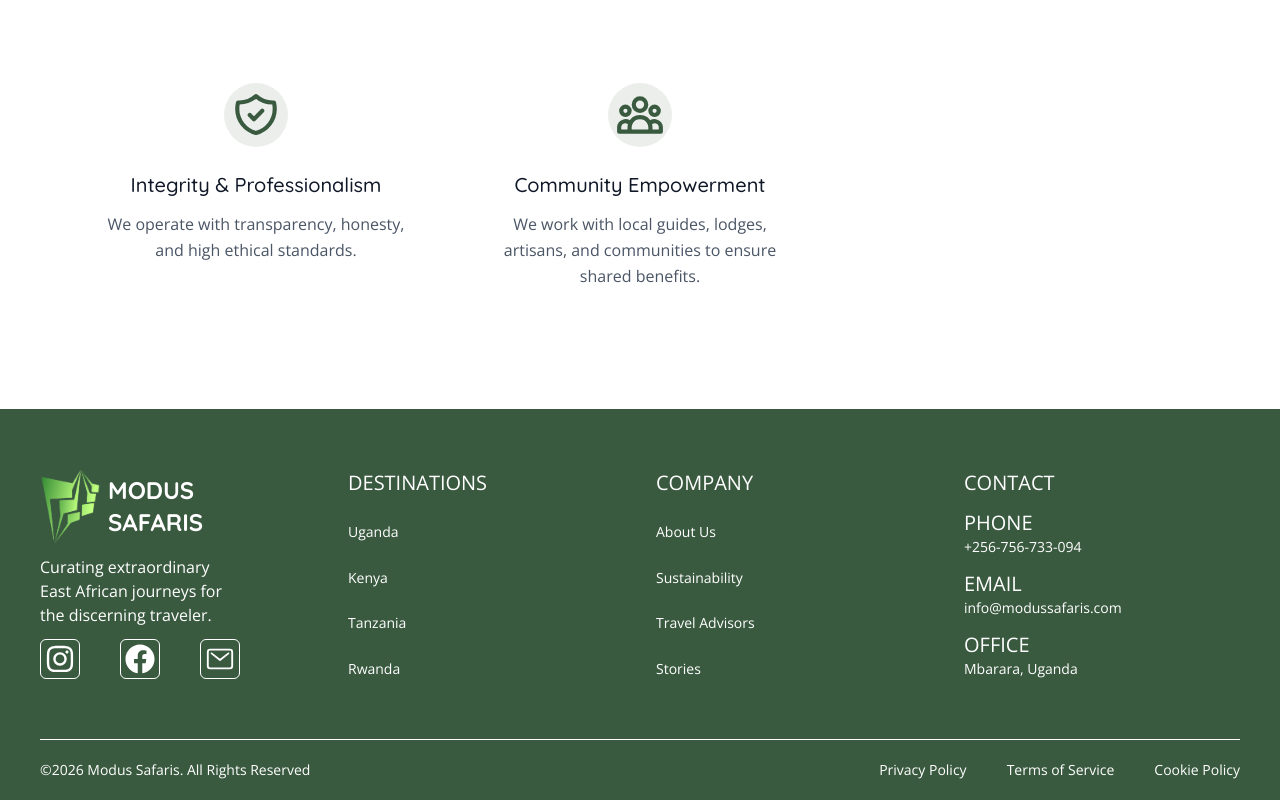
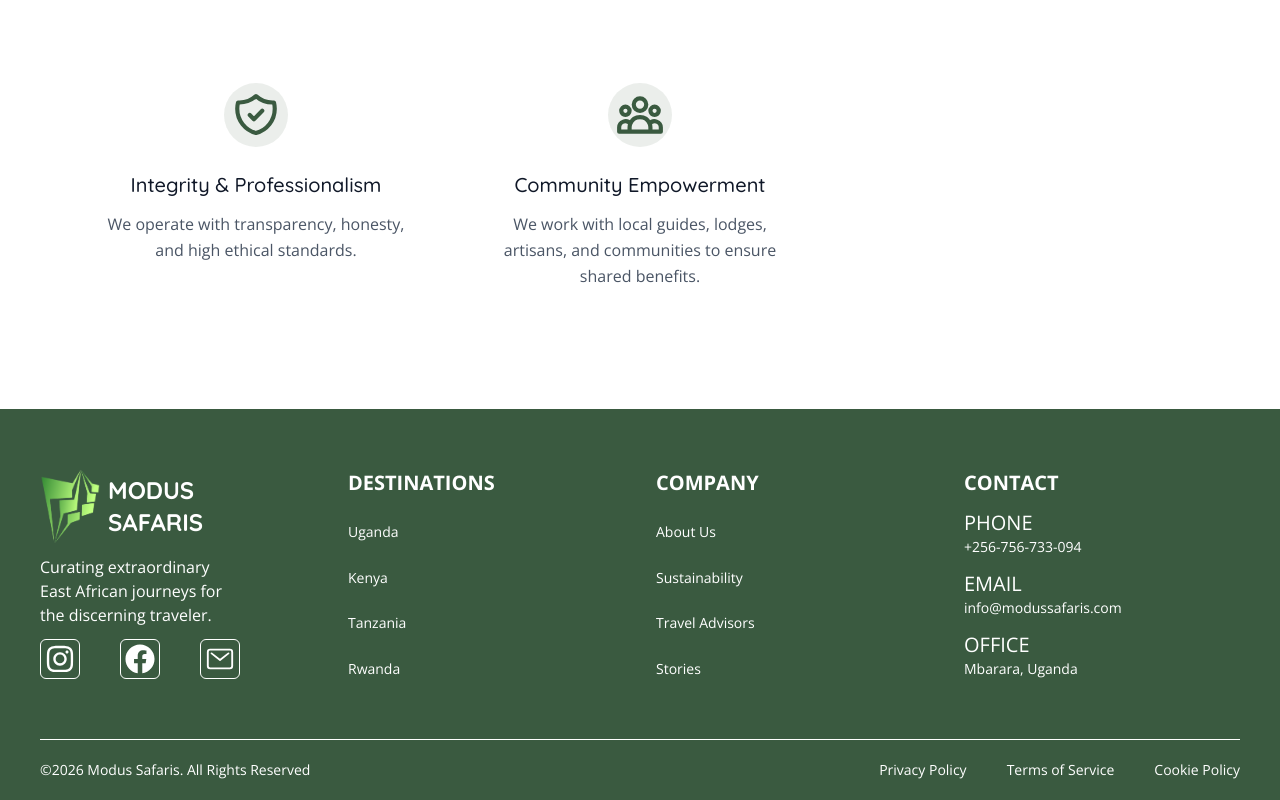
Before and after one commit to arnobeek/Modus-safaris, a React (Vite) app: page /about in a window 1280 px wide. Shown: the part 2771-3571 px from the top of the page. Built offline with nearby package versions, Linux system fonts and the light colour scheme; no server answers.

Commit message:
Worked on conflicts

```diff
--- a/src/components/BookingForm.jsx
+++ b/src/components/BookingForm.jsx
@@ -555,7 +555,7 @@ export default function BookingForm() {
                     </>
                   ) : (
                     <>
-                      SEND ENQUIRY
+                      SEND INQUIRY
                       <span className="text-xl">&rarr;</span>
                     </>
                   )}
--- a/src/components/Footer.jsx
+++ b/src/components/Footer.jsx
@@ -35,7 +35,7 @@ export default function Footer() {
                     </div>
                 </div>
                 <div className='flex flex-col justify-between gap-3 text-sm'>
-                    <p className="text-xl">DESTINATIONS</p>
+                    <p className="text-xl font-extrabold">DESTINATIONS</p>
                     <Link className="text-white">Uganda</Link>
                     <Link className="text-white">Kenya</Link>
                     <Link className="text-white">Tanzania</Link>
@@ -43,14 +43,14 @@ export default function Footer() {
 
                 </div>
                 <div className='flex flex-col justify-between gap-3 text-sm'>
-                    <p className="text-xl">COMPANY</p>
+                    <p className="text-xl font-extrabold">COMPANY</p>
                     <Link className="text-white">About Us</Link>
                     <Link className="text-white">Sustainability</Link>
                     <Link className="text-white">Travel Advisors</Link>
                     <Link className="text-white">Stories</Link>
                 </div>
                 <div className='flex flex-col justify-between gap-3 text-sm'>
-                    <p className="text-xl">CONTACT</p>
+                    <p className="text-xl font-extrabold">CONTACT</p>
                     <div>
                         <p className="text-xl">PHONE</p>
                         <p className="text-white"><a href="tel:+256756733094">+256-756-733-094</a></p>
--- a/src/data/experiences.js
+++ b/src/data/experiences.js
@@ -910,7 +910,7 @@ export const experiences = [
             "International flights",
             "Premium drinks"
         ],
-        featured: true
+        featured: false
     },
     {
         id: 12,
--- a/src/index.css
+++ b/src/index.css
@@ -81,3 +81,9 @@ textarea,
   background-size: cover;
   background-repeat: no-repeat;
 }
+.hero-image-booking {
+  background-image: url('https://res.cloudinary.com/dv093jd0o/image/upload/v1770551080/heroimagedestination_enqpox.jpg');
+  background-position: center;
+  background-size: cover;
+  background-repeat: no-repeat;
+}
--- a/src/pages/Booking.jsx
+++ b/src/pages/Booking.jsx
@@ -22,7 +22,7 @@ export default function Booking() {
         <meta property="og:site_name" content="Modus Safaris" />
       </Helmet>
 
-      <header className="text-white flex flex-col gap-5 justify-center min-h-[50vh] md:min-h-[60vh] px-6 md:px-10 hero-image-destination">
+      <header className="text-white flex flex-col gap-5 justify-center min-h-[50vh] md:min-h-[60vh] px-6 md:px-10 hero-image-booking">
         <div className="flex items-center gap-2">
           <hr className="w-10 bg-[#3a5a40] h-0.5 border-none" />
           <p className="text-sm tracking-widest">PLAN YOUR JOURNEY</p>
--- a/src/pages/Home.jsx
+++ b/src/pages/Home.jsx
@@ -405,7 +405,7 @@ export default function Home() {
             to="/booking"
             className="inline-block px-10 py-4 bg-white text-[#3a5a40] font-medium shadow-lg hover:scale-105 transition-all duration-300"
           >
-            Start Planning Now
+            Send an Inquiry Now
           </Link>
         </div>
       </section>
```
